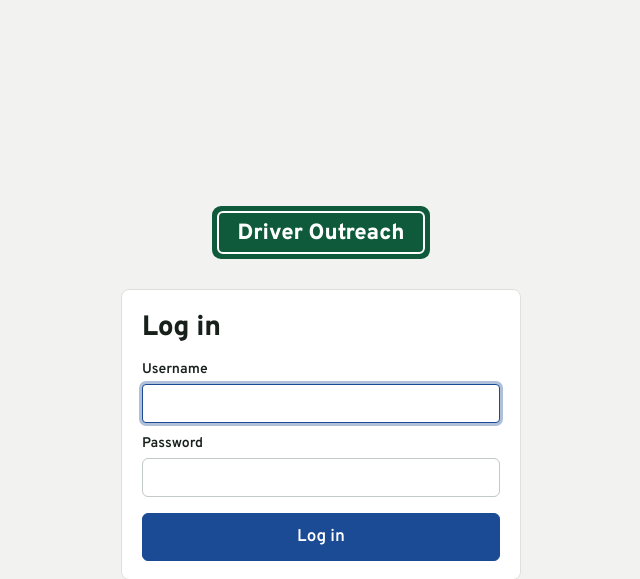
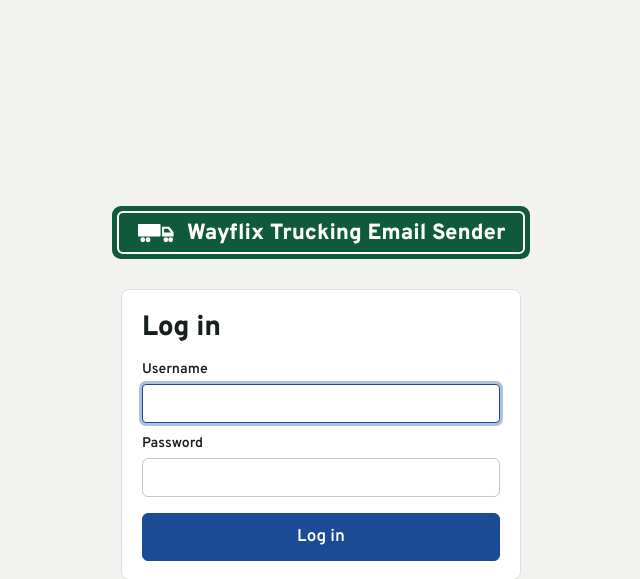
Before and after one commit to SardorEssketi/brt_logistics_email_ai_agent, a FastAPI app: page /login in a window 1280 px wide. Shown: the top 579 px of the page, without its empty margins (319-959 px from the left). Run offline with FastAPI, Linux system fonts and the light colour scheme.

Commit message:
Rename to Wayflix Trucking Email Sender; add truck icon and favicon

```diff
--- a/app/static/app.css
+++ b/app/static/app.css
@@ -1,4 +1,4 @@
-/* Driver Outreach — visual language borrowed from US highway signage:
+/* Wayflix Trucking Email Sender — visual language borrowed from US highway signage:
    guide-sign green for the header, Interstate-shield blue for actions, warning-sign yellow for caution.
    Overpass is an open-source cut of the Highway Gothic sign lettering (OFL), bundled in /static/fonts. */
 @font-face {
@@ -55,7 +55,9 @@ code { font-family: ui-monospace, Consolas, monospace; font-size: .92em; }
   max-width: 1150px; margin: 0 auto; display: flex; justify-content: space-between; align-items: center;
   gap: 8px 16px; flex-wrap: wrap; padding: 8px 12px; border: 2px solid rgba(255, 255, 255, .9); border-radius: 7px;
 }
-.top .brand { color: #fff; font-weight: 800; font-size: 19px; letter-spacing: .01em; text-decoration: none; line-height: 1; padding-top: 3px; }
+.top .brand { color: #fff; font-weight: 800; font-size: 19px; letter-spacing: .01em; text-decoration: none; line-height: 1; display: inline-flex; align-items: center; gap: 10px; }
+.top .brand span { padding-top: 3px; }
+.truck-icon { width: 1.75em; height: auto; flex: none; display: block; }
 .top nav { display: flex; align-items: center; flex-wrap: wrap; gap: 4px 18px; }
 .top nav a, .top nav .link { color: #fff; text-decoration: none; font-weight: 600; font-size: 15px; padding: 4px 0 2px; border-bottom: 3px solid transparent; }
 .top nav a:hover, .top nav .link:hover { border-bottom-color: rgba(255, 255, 255, .5); color: #fff; }
@@ -69,7 +71,8 @@ code { font-family: ui-monospace, Consolas, monospace; font-size: .92em; }
 .card { background: var(--card); border: 1px solid var(--line); border-radius: var(--radius); padding: 18px 20px; margin: 14px 0; }
 .card.narrow { width: 100%; max-width: 400px; }
 .login-sign { display: inline-block; background: var(--sign); color: #fff; padding: 5px; border-radius: 9px; }
-.login-sign span { display: block; border: 2px solid #fff; border-radius: 6px; padding: 10px 18px 7px; font-weight: 800; font-size: 22px; line-height: 1; }
+.login-sign span { display: flex; align-items: center; gap: 12px; border: 2px solid #fff; border-radius: 6px; padding: 10px 18px 7px; font-weight: 800; font-size: 22px; line-height: 1; }
+.login-sign .truck-icon { margin-top: -3px; }  /* the font sits low (padding-top above); keep the truck optically centred */
 
 /* ---------- Forms ---------- */
 label { display: block; margin: 10px 0; font-weight: 600; font-size: 14px; }
--- a/app/static/app.js
+++ b/app/static/app.js
@@ -1,4 +1,4 @@
-// Small vanilla JS for the Driver Outreach UI.
+// Small vanilla JS for the Wayflix Trucking Email Sender UI.
 "use strict";
 
 const $ = (s, el = document) => el.querySelector(s);
--- /dev/null
+++ b/app/templates/_truck.html
@@ -0,0 +1 @@
+<svg class="truck-icon" viewBox="0 0 40 23" aria-hidden="true" focusable="false" fill="currentColor"><rect x="1" y="3" width="23.5" height="13" rx="1"/><path fill-rule="evenodd" d="M26 6h7.5l4.5 5.5V16H26z M28 8v4h7.2l-3.2-4z"/><circle cx="6" cy="19.5" r="2.5"/><circle cx="11.5" cy="19.5" r="2.5"/><circle cx="30" cy="19.5" r="2.5"/><circle cx="35" cy="19.5" r="2.5"/></svg>
--- a/app/templates/base.html
+++ b/app/templates/base.html
@@ -3,8 +3,9 @@
 <head>
 <meta charset="utf-8">
 <meta name="viewport" content="width=device-width, initial-scale=1">
-<title>{% block title %}Driver Outreach{% endblock %}</title>
+<title>{% block title %}Wayflix Trucking Email Sender{% endblock %}</title>
 <link rel="preload" href="/static/fonts/overpass-latin.woff2" as="font" type="font/woff2" crossorigin>
+<link rel="icon" href="/static/favicon.svg" type="image/svg+xml">
 <link rel="stylesheet" href="/static/app.css?v={{ static_v }}">
 </head>
 <body>
@@ -12,7 +13,7 @@
 {% set section = 'settings' if path.startswith('/settings') else ('new' if path == '/campaigns/new' else 'campaigns') %}
 <header class="top">
   <div class="top-inner">
-    <a class="brand" href="/">Driver Outreach</a>
+    <a class="brand" href="/">{% include "_truck.html" %}<span>Wayflix Trucking Email Sender</span></a>
     <nav aria-label="Main">
       <a href="/" {% if section == 'campaigns' %}aria-current="page"{% endif %}>Campaigns</a>
       <a href="/campaigns/new" {% if section == 'new' %}aria-current="page"{% endif %}>New campaign</a>
--- a/app/templates/compose.html
+++ b/app/templates/compose.html
@@ -1,5 +1,5 @@
 {% extends "base.html" %}
-{% block title %}Message · Driver Outreach{% endblock %}
+{% block title %}Message · Wayflix Trucking Email Sender{% endblock %}
 {% block content %}
 <h1>{{ camp.name or 'New campaign' }}</h1>
 {% set step = 3 %}{% include "_steps.html" %}
--- a/app/templates/error.html
+++ b/app/templates/error.html
@@ -1,5 +1,5 @@
 {% extends "base.html" %}
-{% block title %}Problem · Driver Outreach{% endblock %}
+{% block title %}Problem · Wayflix Trucking Email Sender{% endblock %}
 {% block content %}
 <div class="card empty">
   <h1>Something isn't right</h1>
--- a/app/templates/login.html
+++ b/app/templates/login.html
@@ -2,12 +2,13 @@
 <html lang="en">
 <head>
 <meta charset="utf-8"><meta name="viewport" content="width=device-width, initial-scale=1">
-<title>Log in · Driver Outreach</title>
+<title>Log in · Wayflix Trucking Email Sender</title>
 <link rel="preload" href="/static/fonts/overpass-latin.woff2" as="font" type="font/woff2" crossorigin>
+<link rel="icon" href="/static/favicon.svg" type="image/svg+xml">
 <link rel="stylesheet" href="/static/app.css?v={{ static_v }}">
 </head>
 <body class="center">
-<div class="login-sign" aria-hidden="true"><span>Driver Outreach</span></div>
+<div class="login-sign" aria-hidden="true"><span>{% include "_truck.html" %}Wayflix Trucking Email Sender</span></div>
 <form method="post" action="/login" class="card narrow">
   <h1>Log in</h1>
   {% if err %}<div class="flash bad" role="alert">{{ err }}</div>{% endif %}
--- a/app/templates/map.html
+++ b/app/templates/map.html
@@ -1,5 +1,5 @@
 {% extends "base.html" %}
-{% block title %}Columns · Driver Outreach{% endblock %}
+{% block title %}Columns · Wayflix Trucking Email Sender{% endblock %}
 {% block content %}
 <h1>{{ camp.name or 'New campaign' }}</h1>
 {% set step = 2 %}{% include "_steps.html" %}
--- a/app/templates/new.html
+++ b/app/templates/new.html
@@ -1,5 +1,5 @@
 {% extends "base.html" %}
-{% block title %}New campaign · Driver Outreach{% endblock %}
+{% block title %}New campaign · Wayflix Trucking Email Sender{% endblock %}
 {% block content %}
 <h1>New campaign</h1>
 {% set step = 1 %}{% include "_steps.html" %}
--- a/app/templates/progress.html
+++ b/app/templates/progress.html
@@ -1,5 +1,5 @@
 {% extends "base.html" %}
-{% block title %}{{ camp.name }} · Driver Outreach{% endblock %}
+{% block title %}{{ camp.name }} · Wayflix Trucking Email Sender{% endblock %}
 {% block content %}
 <div class="row-between">
   <h1>{{ camp.name or ('Campaign ' ~ camp.id) }}</h1>
--- a/app/templates/review.html
+++ b/app/templates/review.html
@@ -1,5 +1,5 @@
 {% extends "base.html" %}
-{% block title %}Check &amp; start · Driver Outreach{% endblock %}
+{% block title %}Check &amp; start · Wayflix Trucking Email Sender{% endblock %}
 {% block content %}
 <h1>{{ camp.name or 'New campaign' }}</h1>
 {% set step = 4 %}{% include "_steps.html" %}
--- a/app/templates/settings.html
+++ b/app/templates/settings.html
@@ -1,5 +1,5 @@
 {% extends "base.html" %}
-{% block title %}Settings · Driver Outreach{% endblock %}
+{% block title %}Settings · Wayflix Trucking Email Sender{% endblock %}
 {% block content %}
 <h1>Settings</h1>
 <nav class="settings-nav" aria-label="Settings sections">
```
Also changed, not shown: README.md, app/static/favicon.svg (added), 3 other files.
